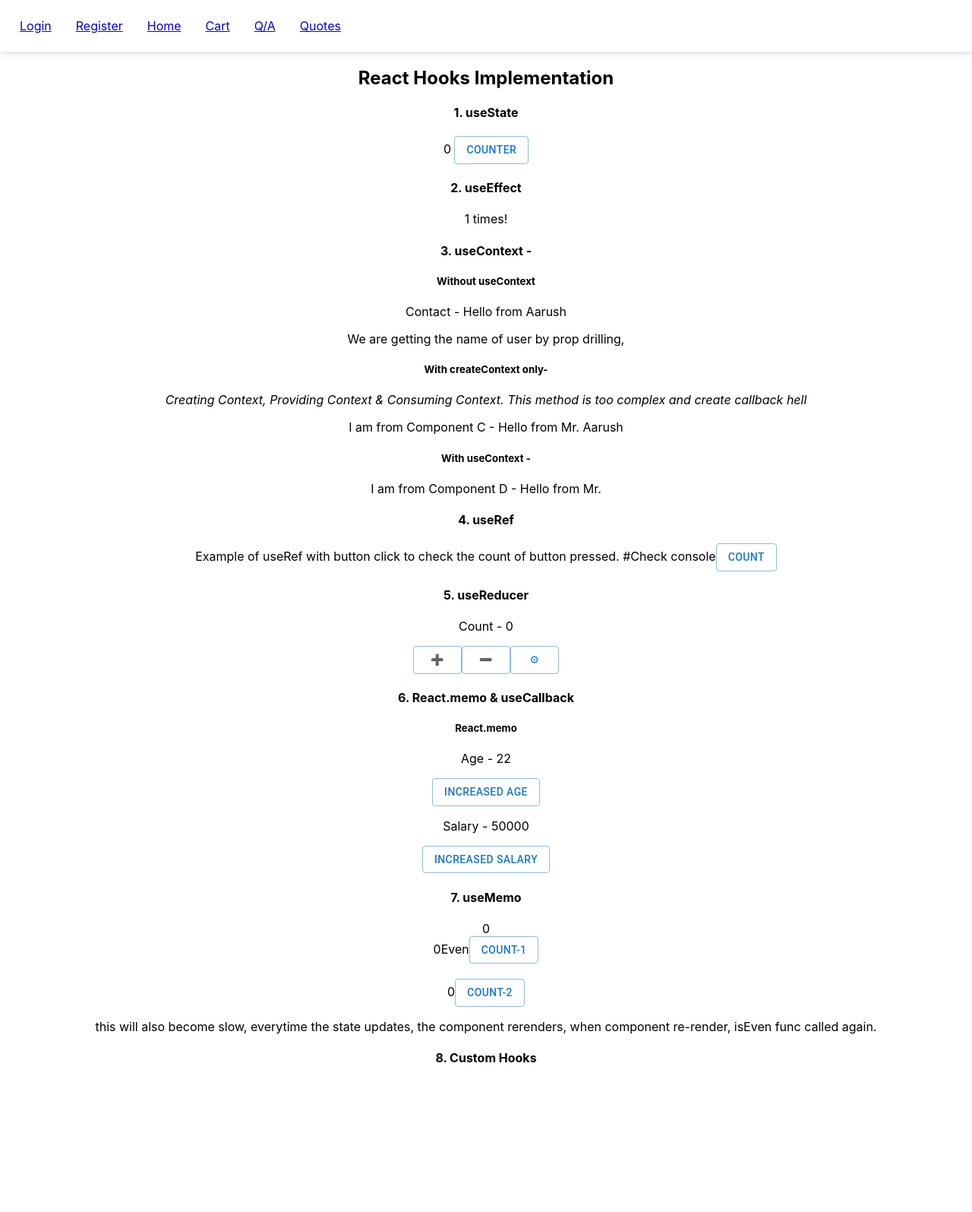
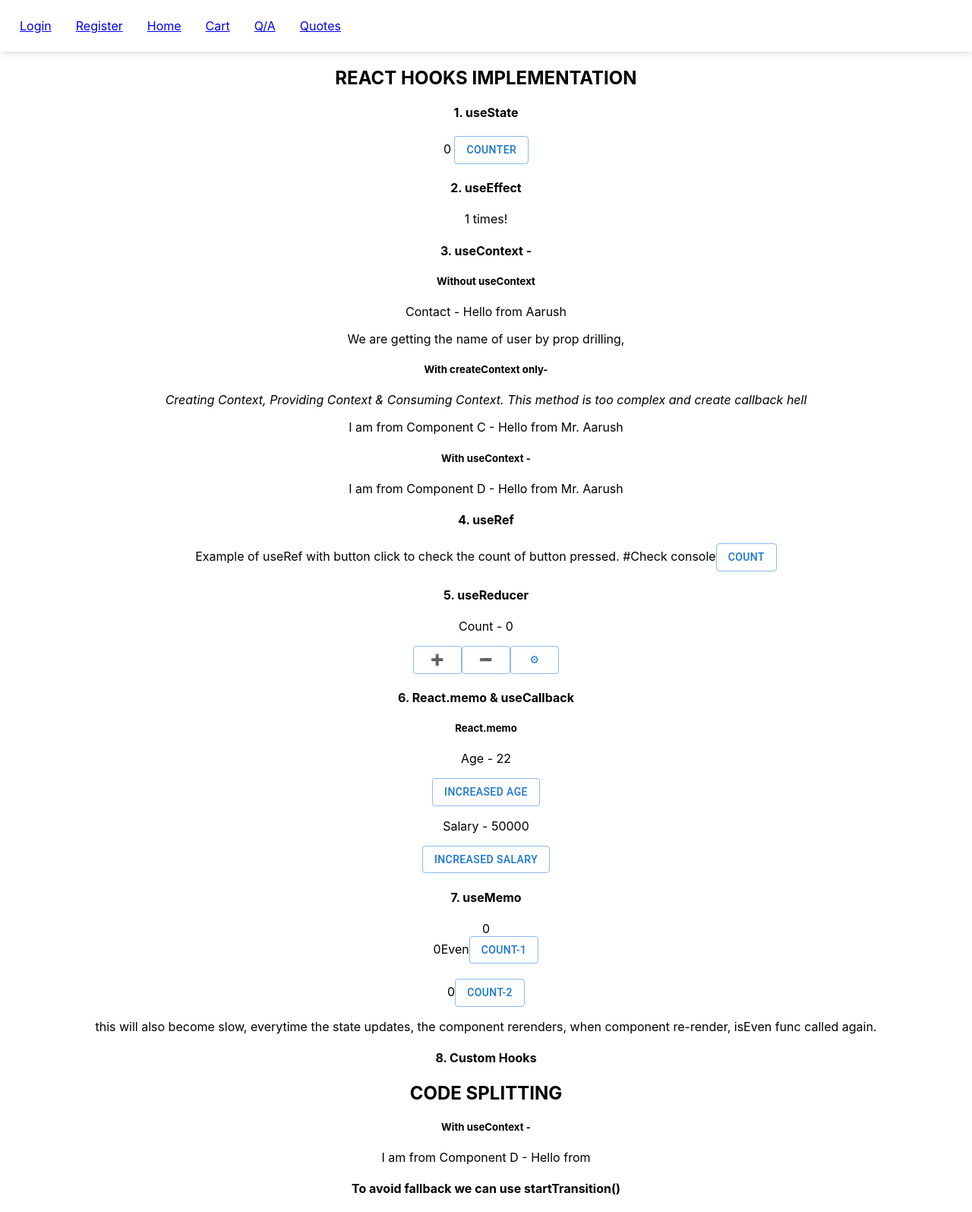
Before and after one commit to Anusha-Singla/Login-Signup, a React (Create React App) app: page / in a window 1280 px wide. Shown: the whole page at 76% size. Before the commit the page ends 1424 px from the top, so only its background shows below. Built offline with nearby package versions, Linux system fonts and the light colour scheme; no server answers.

Commit message:
Lazy Loading

```diff
--- a/src/components/ComponentD.jsx
+++ b/src/components/ComponentD.jsx
@@ -1,12 +1,15 @@
 import { useContext } from "react";
 import { FName } from '../pages/Home';
+import { LName } from "../pages/Home";
 
 const ComponentD = () => {
-    const fname = useContext(FName)
+    const fname = useContext(FName);
+    const lname = useContext(LName)
+
     return (
         <>
          <h5>With useContext -  </h5>
-           <p>I am from Component D - Hello from {fname}</p>
+           <p>I am from Component D - Hello from {fname} {lname}</p>
         </>
     )
 }
--- a/src/components/CounterMemo.jsx
+++ b/src/components/CounterMemo.jsx
@@ -1,4 +1,4 @@
-import { Button, ButtonBase } from '@mui/material';
+import { Button } from '@mui/material';
 import React, { useState, useMemo } from 'react';
 const CounterMemo = () => {
     const [counterOne, setCounterOne] = useState(0);
--- a/src/pages/Home.jsx
+++ b/src/pages/Home.jsx
@@ -1,11 +1,11 @@
-import React, { useState, useEffect, createContext, useRef, useReducer } from 'react';
+import React, { useState, useEffect, createContext, useRef, useReducer, Suspense  } from 'react';
 import About from './About';
 import ComponentA from '../components/ComponentA';
 import ParentComponent from '../components/ReactMemo/ParentComponent';
 import CounterMemo from '../components/CounterMemo';
 import { Button } from '@mui/material';
-import axios from 'axios';
 import useFetch from '../customHooks/useFetch';
+import CircularProgress from '@mui/material/CircularProgress'
 
 const FName = createContext();
 const LName = createContext();
@@ -23,6 +23,7 @@ const reducer = (state, action) => {
             throw new Error();
     }
 }
+const ComponentD = React.lazy(() => import('../components/ComponentD'));
 
 const Home = () => {
     const [count, setCount] = useState(0);
@@ -42,7 +43,7 @@ const Home = () => {
     }
     return (
         <>
-            <h2>React Hooks Implementation</h2>
+            <h2>REACT HOOKS IMPLEMENTATION</h2>
             <div><h4>1. useState</h4>
                 <p> {count} <Button variant="outlined" onClick={() => setCount(count + 1)}>Counter</Button></p>
             </div>
@@ -82,6 +83,11 @@ const Home = () => {
             <div><h4>8. Custom Hooks</h4>
                 {data?.slip?.advice} {/*random advice everytime*/}
             </div>
+            <h2>CODE SPLITTING</h2>
+            <Suspense fallback={<CircularProgress />}>
+                <ComponentD/>
+            </Suspense>
+            <h4>To avoid fallback we can use startTransition()</h4>
         </>
     )
 }
```
